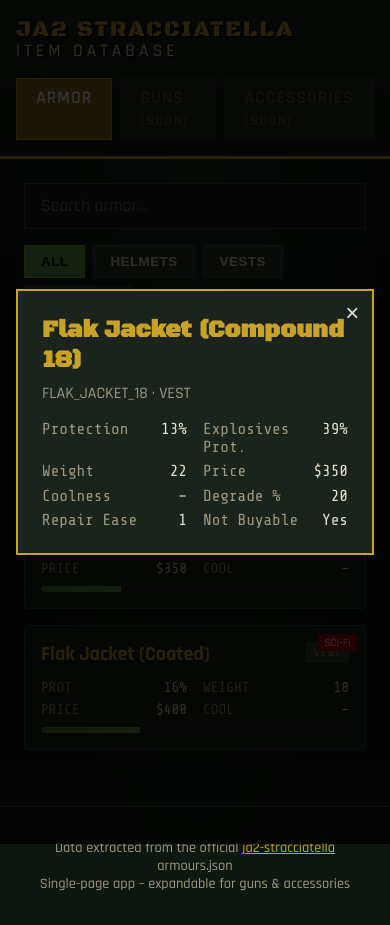
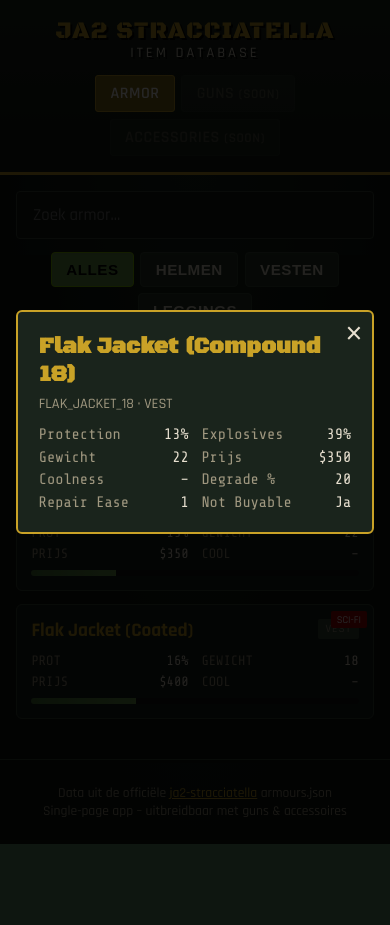
Before and after one commit to khkrol/ja2-stracciatella-database, a plain HTML site: page index.html in a window 390 px wide. Both pictures are taken after a click on the element 195 px from the left and 546 px from the top of the page. After the commit the page ends 844 px from the top, so only its background shows below. Drawn offline with nearby package versions, Linux system fonts and the light colour scheme.

Commit message:
Improve mobile responsiveness and add situational advice display

```diff
--- a/index.html
+++ b/index.html
@@ -25,95 +25,103 @@ body {
   font-family: 'Rajdhani', sans-serif;
   min-height: 100vh;
   background-image: radial-gradient(ellipse at top, #1a2a1c 0%, #0e1610 70%);
+  -webkit-font-smoothing: antialiased;
 }
 header {
   background: linear-gradient(180deg, #1c281c 0%, #121a12 100%);
   border-bottom: 3px solid var(--accent);
-  padding: 1.2rem 2rem;
+  padding: 1rem 1.2rem;
   display: flex;
-  align-items: center;
-  justify-content: space-between;
-  flex-wrap: wrap;
-  gap: 1rem;
+  flex-direction: column;
+  gap: 0.8rem;
+  position: sticky;
+  top: 0;
+  z-index: 50;
+}
+@media (min-width: 700px) {
+  header { flex-direction: row; align-items: center; justify-content: space-between; padding: 1.2rem 2rem; }
 }
 .logo {
   font-family: 'Black Ops One', cursive;
-  font-size: 1.8rem;
+  font-size: 1.5rem;
   color: var(--accent);
-  letter-spacing: 2px;
+  letter-spacing: 1px;
   text-shadow: 2px 2px 0 #000;
+  text-align: center;
 }
-.logo span { color: var(--text); font-size: 1.1rem; display: block; font-family: 'Rajdhani', sans-serif; letter-spacing: 4px; margin-top: -4px; }
+@media (min-width: 700px) { .logo { text-align: left; font-size: 1.8rem; } }
+.logo span { color: var(--text); font-size: 0.9rem; display: block; font-family: 'Rajdhani', sans-serif; letter-spacing: 3px; margin-top: -2px; }
 .tabs {
   display: flex;
-  gap: 0.5rem;
+  gap: 0.4rem;
+  justify-content: center;
+  flex-wrap: wrap;
 }
 .tab {
   background: #2a3a2a;
   border: 1px solid var(--border);
   color: var(--text-dim);
-  padding: 0.5rem 1.2rem;
+  padding: 0.45rem 0.9rem;
   cursor: pointer;
   font-family: 'Rajdhani', sans-serif;
   font-weight: 600;
-  font-size: 1.1rem;
+  font-size: 1rem;
   text-transform: uppercase;
-  letter-spacing: 1px;
-  transition: all 0.2s;
+  letter-spacing: 0.5px;
+  border-radius: 3px;
 }
-.tab.active, .tab:hover {
-  background: var(--accent-dim);
-  color: #fff;
-  border-color: var(--accent);
-}
-.tab.disabled { opacity: 0.5; cursor: not-allowed; }
-main { max-width: 1400px; margin: 0 auto; padding: 1.5rem; }
+.tab.active, .tab:hover { background: var(--accent-dim); color: #fff; border-color: var(--accent); }
+.tab.disabled { opacity: 0.45; cursor: not-allowed; }
+main { max-width: 1400px; margin: 0 auto; padding: 1rem; }
 .controls {
   display: flex;
-  gap: 1rem;
-  flex-wrap: wrap;
-  margin-bottom: 1.5rem;
-  align-items: center;
+  flex-direction: column;
+  gap: 0.8rem;
+  margin-bottom: 1.2rem;
 }
+@media (min-width: 700px) { .controls { flex-direction: row; align-items: center; } }
 .search {
-  flex: 1;
-  min-width: 200px;
+  width: 100%;
   background: #121a12;
   border: 1px solid var(--border);
   color: var(--text);
-  padding: 0.7rem 1rem;
+  padding: 0.75rem 1rem;
   font-family: 'Rajdhani', sans-serif;
-  font-size: 1.1rem;
+  font-size: 1.05rem;
+  border-radius: 4px;
 }
 .search:focus { outline: 2px solid var(--accent); }
-.filters { display: flex; gap: 0.5rem; flex-wrap: wrap; }
+.filters { display: flex; gap: 0.4rem; flex-wrap: wrap; justify-content: center; }
 .filter-btn {
   background: #2a3a2a;
   border: 1px solid var(--border);
   color: var(--text);
-  padding: 0.5rem 1rem;
+  padding: 0.5rem 0.9rem;
   cursor: pointer;
   font-weight: 600;
   text-transform: uppercase;
   letter-spacing: 0.5px;
+  border-radius: 4px;
+  font-size: 0.95rem;
 }
 .filter-btn.active { background: var(--green); border-color: #8c0; color: #000; }
 .grid {
   display: grid;
-  grid-template-columns: repeat(auto-fill, minmax(280px, 1fr));
-  gap: 1rem;
+  grid-template-columns: 1fr;
+  gap: 0.8rem;
 }
+@media (min-width: 500px) { .grid { grid-template-columns: repeat(auto-fill, minmax(260px, 1fr)); } }
+@media (min-width: 900px) { .grid { grid-template-columns: repeat(auto-fill, minmax(280px, 1fr)); gap: 1rem; } }
 .card {
   background: var(--bg-card);
   border: 1px solid var(--border);
-  border-radius: 4px;
-  padding: 1rem;
+  border-radius: 6px;
+  padding: 0.9rem;
   cursor: pointer;
   transition: all 0.2s;
   position: relative;
-  overflow: hidden;
 }
-.card:hover {
+.card:hover, .card:active {
   background: var(--bg-card-hover);
   border-color: var(--accent);
   transform: translateY(-2px);
@@ -123,37 +131,40 @@ main { max-width: 1400px; margin: 0 auto; padding: 1.5rem; }
   display: flex;
   justify-content: space-between;
   align-items: flex-start;
-  margin-bottom: 0.5rem;
+  margin-bottom: 0.4rem;
+  gap: 0.5rem;
 }
 .card-name {
-  font-size: 1.25rem;
+  font-size: 1.2rem;
   font-weight: 700;
   color: var(--accent);
   line-height: 1.2;
+  flex: 1;
 }
 .card-class {
   background: #3a4a3a;
   color: var(--text-dim);
-  font-size: 0.75rem;
-  padding: 0.2rem 0.5rem;
+  font-size: 0.7rem;
+  padding: 0.2rem 0.45rem;
   text-transform: uppercase;
   letter-spacing: 1px;
   border-radius: 2px;
+  white-space: nowrap;
 }
 .stats {
   display: grid;
   grid-template-columns: 1fr 1fr;
-  gap: 0.4rem 1rem;
-  margin-top: 0.8rem;
+  gap: 0.35rem 0.8rem;
+  margin-top: 0.7rem;
   font-family: 'Share Tech Mono', monospace;
-  font-size: 0.9rem;
+  font-size: 0.85rem;
 }
 .stat { display: flex; justify-content: space-between; }
 .stat-label { color: var(--text-dim); }
 .prot-bar {
   height: 6px;
   background: #1a1a1a;
-  margin-top: 0.6rem;
+  margin-top: 0.55rem;
   border-radius: 3px;
   overflow: hidden;
 }
@@ -165,19 +176,29 @@ main { max-width: 1400px; margin: 0 auto; padding: 1.5rem; }
 }
 .badge {
   position: absolute;
-  top: 0.5rem;
-  right: 0.5rem;
-  font-size: 0.7rem;
+  top: 0.4rem;
+  right: 0.4rem;
+  font-size: 0.65rem;
   background: #a00;
   color: #fff;
-  padding: 0.1rem 0.4rem;
+  padding: 0.1rem 0.35rem;
   border-radius: 2px;
+}
+.advice-preview {
+  margin-top: 0.6rem;
+  font-size: 0.85rem;
+  color: var(--text-dim);
+  line-height: 1.3;
+  display: -webkit-box;
+  -webkit-line-clamp: 2;
+  -webkit-box-orient: vertical;
+  overflow: hidden;
 }
 .modal {
   display: none;
   position: fixed;
   inset: 0;
-  background: rgba(0,0,0,0.8);
+  background: rgba(0,0,0,0.85);
   z-index: 100;
   align-items: center;
   justify-content: center;
@@ -187,38 +208,41 @@ main { max-width: 1400px; margin: 0 auto; padding: 1.5rem; }
 .modal-content {
   background: var(--bg-card);
   border: 2px solid var(--accent);
-  max-width: 500px;
+  max-width: 520px;
   width: 100%;
-  padding: 1.5rem;
+  max-height: 90vh;
+  overflow-y: auto;
+  padding: 1.3rem;
   position: relative;
+  border-radius: 6px;
 }
 .modal-close {
   position: absolute;
-  top: 0.5rem;
-  right: 0.8rem;
+  top: 0.4rem;
+  right: 0.6rem;
   background: none;
   border: none;
   color: var(--text);
-  font-size: 1.5rem;
+  font-size: 1.8rem;
   cursor: pointer;
+  line-height: 1;
 }
-.coming-soon {
-  text-align: center;
-  padding: 4rem 1rem;
-  color: var(--text-dim);
-  font-size: 1.4rem;
+.advice-full {
+  margin-top: 1rem;
+  padding: 0.8rem;
+  background: #121a12;
+  border-left: 3px solid var(--accent);
+  font-size: 0.95rem;
+  line-height: 1.45;
+  color: var(--text);
 }
 footer {
   text-align: center;
-  padding: 2rem;
+  padding: 1.5rem 1rem;
   color: var(--text-dim);
-  font-size: 0.9rem;
+  font-size: 0.85rem;
   border-top: 1px solid var(--border);
-  margin-top: 2rem;
-}
-@media (max-width: 600px) {
-  .logo { font-size: 1.4rem; }
-  header { padding: 1rem; }
+  margin-top: 1.5rem;
 }
 </style>
 </head>
@@ -236,11 +260,11 @@ footer {
 </header>
 <main>
   <div class="controls">
-    <input type="text" class="search" id="search" placeholder="Search armor...">
+    <input type="text" class="search" id="search" placeholder="Zoek armor...">
     <div class="filters" id="filters">
-      <button class="filter-btn active" data-class="ALL">All</button>
-      <button class="filter-btn" data-class="HELMET">Helmets</button>
-      <button class="filter-btn" data-class="VEST">Vests</button>
+      <button class="filter-btn active" data-class="ALL">Alles</button>
+      <button class="filter-btn" data-class="HELMET">Helmen</button>
+      <button class="filter-btn" data-class="VEST">Vesten</button>
       <button class="filter-btn" data-class="LEGGINGS">Leggings</button>
     </div>
   </div>
@@ -253,11 +277,11 @@ footer {
   </div>
 </div>
 <footer>
-  Data extracted from the official <a href="https://github.com/ja2-stracciatella/ja2-stracciatella" style="color:var(--accent)">ja2-stracciatella</a> armours.json<br>
-  Single-page app – expandable for guns & accessories
+  Data uit de officiële <a href="https://github.com/ja2-stracciatella/ja2-stracciatella" style="color:var(--accent)">ja2-stracciatella</a> armours.json<br>
+  Single-page app – uitbreidbaar met guns & accessoires
 </footer>
 <script>
-const armors = []; // will be loaded
+const armors = [];
 let currentFilter = 'ALL';
 let searchTerm = '';
 
@@ -272,7 +296,7 @@ function render() {
   const grid = document.getElementById('grid');
   const filtered = armors.filter(a => {
     const matchesClass = currentFilter === 'ALL' || a.class === currentFilter;
-    const matchesSearch = !searchTerm || a.displayName.toLowerCase().includes(searchTerm) || a.internalName.toLowerCase().includes(searchTerm);
+    const matchesSearch = !searchTerm || a.displayName.toLowerCase().includes(searchTerm) || a.internalName.toLowerCase().includes(searchTerm) || (a.advice && a.advice.toLowerCase().includes(searchTerm));
     return matchesClass && matchesSearch;
   });
   grid.innerHTML = filtered.map(a => `
@@ -284,11 +308,12 @@ function render() {
       </div>
       <div class="stats">
         <div class="stat"><span class="stat-label">PROT</span><span>${a.protection}%</span></div>
-        <div class="stat"><span class="stat-label">WEIGHT</span><span>${a.weight}</span></div>
-        <div class="stat"><span class="stat-label">PRICE</span><span>$${a.price}</span></div>
+        <div class="stat"><span class="stat-label">GEWICHT</span><span>${a.weight}</span></div>
+        <div class="stat"><span class="stat-label">PRIJS</span><span>$${a.price}</span></div>
         <div class="stat"><span class="stat-label">COOL</span><span>${a.coolness || '–'}</span></div>
       </div>
       <div class="prot-bar"><div class="prot-fill" style="width:${Math.min(a.protection, 50) * 2}%"></div></div>
+      ${a.advice ? `<div class="advice-preview">${a.advice}</div>` : ''}
     </div>
   `).join('');
   document.querySelectorAll('.card').forEach(card => {
@@ -300,19 +325,19 @@ function openModal(id) {
   const a = armors.find(x => x.id === id);
   if (!a) return;
   document.getElementById('modal-body').innerHTML = `
-    <h2 style="color:var(--accent);font-family:'Black Ops One',cursive;margin-bottom:0.5rem">${a.displayName}</h2>
-    <div style="color:var(--text-dim);margin-bottom:1rem">${a.internalName} &middot; ${a.class}</div>
-    <div class="stats" style="grid-template-columns:1fr 1fr;font-size:1rem">
+    <h2 style="color:var(--accent);font-family:'Black Ops One',cursive;margin-bottom:0.4rem;font-size:1.4rem">${a.displayName}</h2>
+    <div style="color:var(--text-dim);margin-bottom:0.8rem;font-size:0.9rem">${a.internalName} · ${a.class}</div>
+    <div class="stats" style="grid-template-columns:1fr 1fr;font-size:0.95rem">
       <div class="stat"><span class="stat-label">Protection</span><span>${a.protection}%</span></div>
-      <div class="stat"><span class="stat-label">Explosives Prot.</span><span>${a.explosivesProtection ?? '–'}%</span></div>
-      <div class="stat"><span class="stat-label">Weight</span><span>${a.weight}</span></div>
-      <div class="stat"><span class="stat-label">Price</span><span>$${a.price}</span></div>
+      <div class="stat"><span class="stat-label">Explosives</span><span>${a.explosivesProtection ?? '–'}%</span></div>
+      <div class="stat"><span class="stat-label">Gewicht</span><span>${a.weight}</span></div>
+      <div class="stat"><span class="stat-label">Prijs</span><span>$${a.price}</span></div>
       <div class="stat"><span class="stat-label">Coolness</span><span>${a.coolness || '–'}</span></div>
       <div class="stat"><span class="stat-label">Degrade %</span><span>${a.degradePercentage}</span></div>
       <div class="stat"><span class="stat-label">Repair Ease</span><span>${a.repairEase}</span></div>
-      <div class="stat"><span class="stat-label">Not Buyable</span><span>${a.notBuyable ? 'Yes' : 'No'}</span></div>
+      <div class="stat"><span class="stat-label">Not Buyable</span><span>${a.notBuyable ? 'Ja' : 'Nee'}</span></div>
     </div>
-    ${a.ignoreForMaxProtection ? '<p style="margin-top:1rem;color:#c94">Ignores max protection calculation (coated)</p>' : ''}
+    ${a.advice ? `<div class="advice-full"><strong>Geschikt voor:</strong><br>${a.advice}</div>` : ''}
   `;
   document.getElementById('modal').classList.add('open');
 }
```
